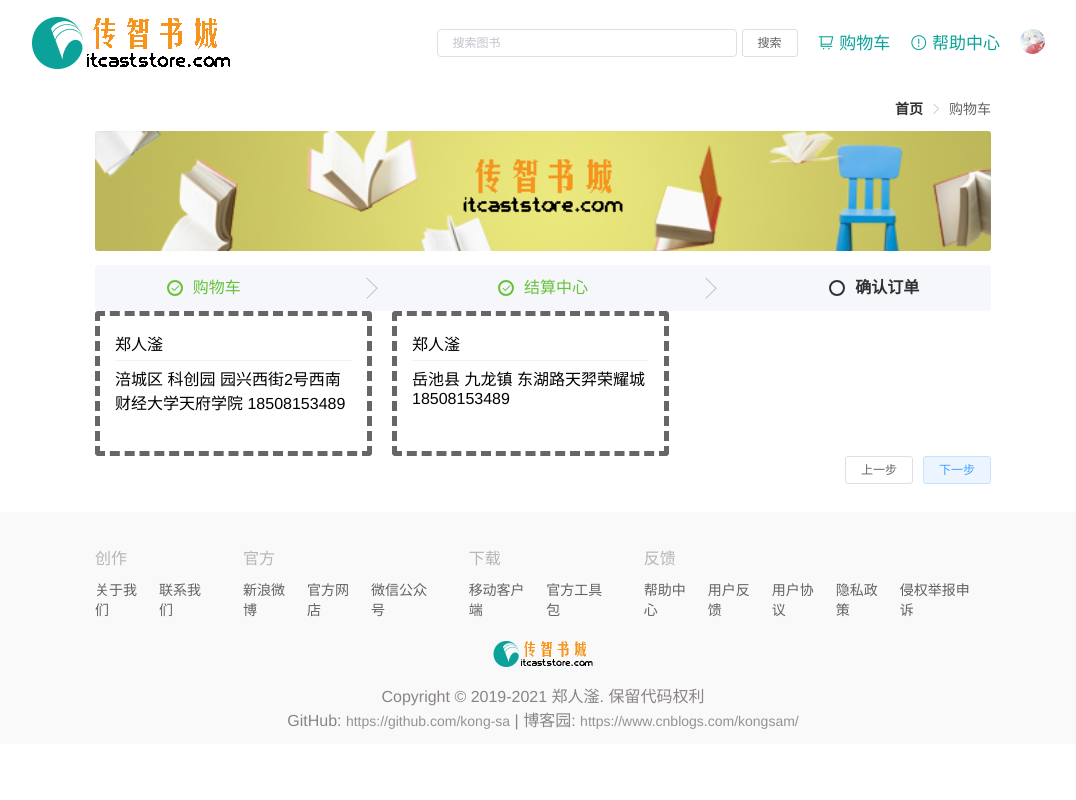
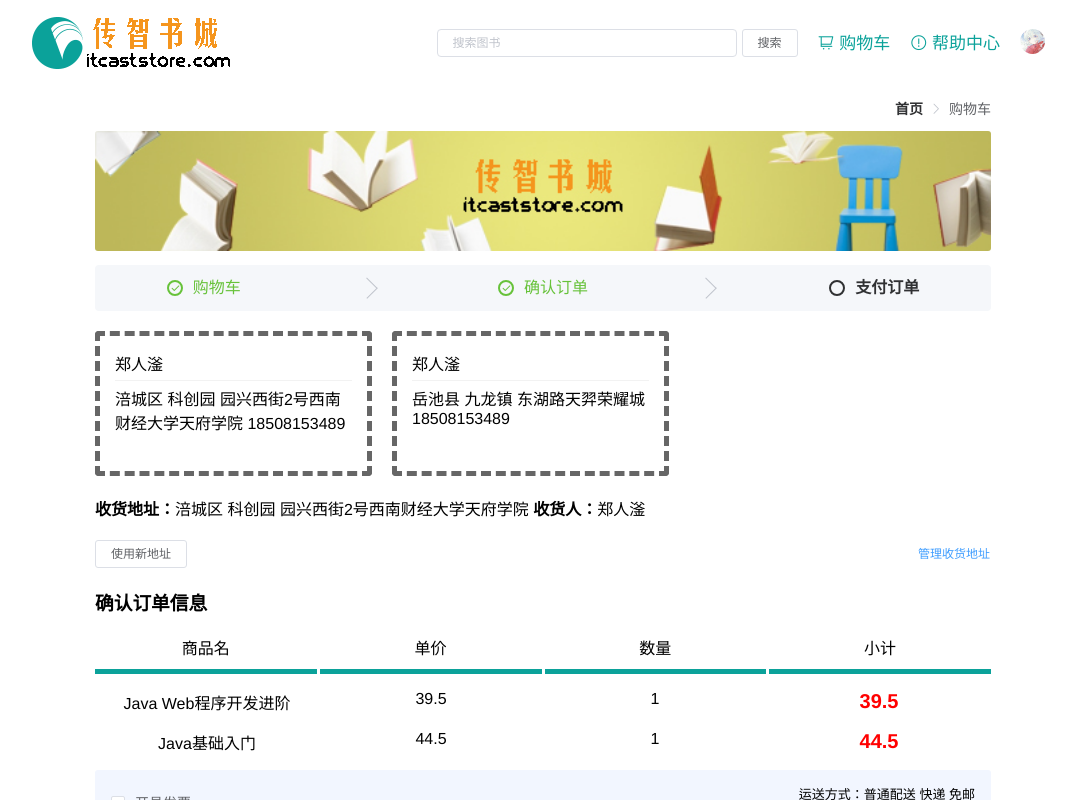
Before and after one commit to shiramashiro/chuanzhi, a Vue app: page /trolley in a window 1280 px wide. Both pictures are taken after a click on the button "下一步". Shown: the top 800 px of the page, without its empty margins (97-1173 px from the left). Built offline with nearby package versions, Linux system fonts and the light colour scheme.

Commit message:
:package: 完成制作购物车页面

```diff
--- a/src/components/ShippingAddress.vue
+++ b/src/components/ShippingLocation.vue
@@ -1,10 +1,10 @@
 <template>
-  <div class="shipping-wrapper" @click="$emit('choose', currentActiveIndex)">
+  <div class="shipping-wrapper" @click="$emit('choose')">
     <div class="shipping-header">
-      {{ address.acceptedName }}
+      {{ location.acceptedName }}
     </div>
     <div class="shipping-body">
-      {{ address.acceptedDetails }} {{ address.phone }}
+      {{ location.acceptedDetails }} {{ location.phone }}
     </div>
   </div>
 </template>
@@ -12,17 +12,10 @@
 <script>
 export default {
   props: {
-    address: {
+    location: {
       type: Object,
       required: true
-    },
-    currentActiveIndex: {
-      type: Number,
-      required: true
     }
-  },
-  data() {
-    return {}
   }
 }
 </script>
--- /dev/null
+++ b/src/components/TableDetails.vue
@@ -0,0 +1,108 @@
+<template>
+  <div class="table-details">
+    <ul class="table-ul">
+      <li class="table-li" v-for="(item, index) in tableTitle" :key="index">
+        {{ item }}
+      </li>
+    </ul>
+    <div class="table-body">
+      <template v-for="(item, index) in tableData">
+        <ul class="table-body-ul" :key="index">
+          <template v-for="(it, i) in item">
+            <li class="table-body-li" :key="i">{{ it }}</li>
+          </template>
+        </ul>
+      </template>
+    </div>
+    <div class="config">
+      <ul class="config-ul">
+        <li class="config-li">
+          <el-checkbox v-model="checked">开具发票</el-checkbox>
+        </li>
+        <li class="config-li">
+          运送方式：普通配送 快递 免邮<br />17:00前付款，今日发货
+        </li>
+      </ul>
+    </div>
+  </div>
+</template>
+
+<script>
+export default {
+  props: {
+    tableTitle: {
+      type: Array,
+      required: true
+    },
+    tableData: {
+      type: Array,
+      required: true
+    }
+  },
+  data() {
+    return {
+      checked: false
+    }
+  }
+}
+</script>
+
+<style lang="scss" scoped>
+.table-details {
+  ul {
+    list-style: none;
+    padding-left: 0;
+  }
+
+  .table-ul {
+    display: flex;
+    flex-direction: row;
+    justify-content: space-between;
+
+    .table-li {
+      padding-bottom: 10px;
+      text-align: center;
+      width: 100%;
+      margin-right: 3px;
+      border-bottom: 5px solid rgb(11, 162, 154);
+    }
+
+    .table-li:last-child {
+      margin-right: 0;
+    }
+  }
+
+  .table-body {
+    .table-body-ul {
+      display: flex;
+      flex-direction: row;
+      justify-content: space-between;
+
+      .table-body-li {
+        width: 100%;
+        text-align: center;
+      }
+
+      .table-body-li:last-child {
+        font-weight: 600;
+        color: red;
+        font-size: 20px;
+      }
+    }
+  }
+
+  .config {
+    background: rgb(242, 246, 255);
+    padding: 1px 16px;
+    border-radius: 3px;
+    font-size: 13px;
+
+    .config-ul {
+      display: flex;
+      flex-direction: row;
+      justify-content: space-between;
+      align-items: center;
+    }
+  }
+}
+</style>
--- /dev/null
+++ b/src/entity/trolley.js
@@ -0,0 +1,8 @@
+export class Trolley {
+  constructor(locationItems, tableData) {
+    this.acceptedName = locationItems.acceptedName
+    this.acceptedDetails = locationItems.acceptedDetails
+    this.phone = locationItems.phone
+    this.tableData = tableData
+  }
+}
--- a/src/views/SignUp.vue
+++ b/src/views/SignUp.vue
@@ -53,7 +53,7 @@
         ></el-input>
       </el-form-item>
       <el-form-item>
-        <el-button @click="submit"
+        <el-button @click="submit()"
           >同意并注册<i class="el-icon-check el-icon--right"></i
         ></el-button>
       </el-form-item>
@@ -122,7 +122,7 @@
     submit() {
       this.$refs.form.validate(valida => {
         if (!valida) return false
-        console.log('s')
+        console.log('提交！')
       })
     }
   }
--- a/src/views/Trolley.vue
+++ b/src/views/Trolley.vue
@@ -1,5 +1,5 @@
 <template>
-  <div class="cart">
+  <div class="trolley">
     <div class="bread-crumb">
       <div class="bread-crumb-wrapper">
         <el-breadcrumb separator-class="el-icon-arrow-right">
@@ -13,11 +13,11 @@
       </div>
       <el-image style="width: 100%; border-radius: 3px" :src="img"></el-image>
     </div>
-    <div class="notlogin-tip" v-if="notlogin">
-      <span class="tip-message">您还没有登陆哟！</span><br />
-      <span class="tip-link"><el-link href="/signin">点击登录</el-link></span>
+    <div class="tip" v-if="!isLogin">
+      <span>您还未登陆</span><br />
+      <el-link href="/signin">点击登录</el-link>
     </div>
-    <div class="cart-wrapper" v-else>
+    <div class="trolley-wrapper" v-else>
       <el-steps
         :active="nextSetpIndex"
         finish-status="success"
@@ -49,33 +49,70 @@
         </el-table>
       </div>
       <div v-else-if="nextSetpIndex === 2" class="settlement">
-        <div class="address">
-          <template v-for="(item, index) in addressItems">
-            <shipping-address
+        <div class="location">
+          <template v-for="(item, index) in locationItems">
+            <shipping-location
               class="li"
               :key="index"
-              @choose="choose($event)"
-              :class="{ active: isActive }"
-              v-bind:currentActiveIndex="index"
-              v-bind:address="item"
-            ></shipping-address>
+              :location="item"
+              @choose="choose(index)"
+            ></shipping-location>
           </template>
         </div>
+        <div style="margin-top: 20px; font-size: 16px">
+          <span style="font-weight: 600">收货地址：</span
+          >{{ locationItems[selectedLocationIndex].acceptedDetails }}
+          <span style="font-weight: 600">收货人：</span
+          >{{ locationItems[selectedLocationIndex].acceptedName }}
+        </div>
+        <div class="settlement-footer">
+          <div class="new-button">
+            <el-button size="mini" @click="$router.push('/new/address')"
+              >使用新地址</el-button
+            >
+          </div>
+          <div class="management">
+            <el-button
+              type="text"
+              size="mini"
+              @click="$router.push('/manage/address')"
+              >管理收货地址</el-button
+            >
+          </div>
+        </div>
+        <h3 style="margin: 0 0 20px 0">确认订单信息</h3>
+        <table-details
+          :tableTitle="tableTitle"
+          :tableData="tableData"
+        ></table-details>
       </div>
-      <div v-else-if="nextSetpIndex === 3" class="identification">3</div>
+      <div v-else-if="nextSetpIndex === 3" class="identification">
+        <div class="payway">
+          <h3>选择支付方式：</h3>
+          <el-radio-group v-model="radio">
+            <el-radio-button label="支付宝"></el-radio-button>
+            <el-radio-button label="微信"></el-radio-button>
+            <el-radio-button label="银联"></el-radio-button>
+          </el-radio-group>
+        </div>
+        <el-button @click="payBills()">确认支付</el-button>
+      </div>
       <div class="step-button">
-        <el-button size="mini" @click="back()">上一步</el-button>
-        <el-button size="mini" @click="next()">下一步</el-button>
+        <el-button size="mini" @click="goLastStep()">上一步</el-button>
+        <el-button size="mini" @click="goNextStep()">下一步</el-button>
       </div>
     </div>
   </div>
 </template>
 
 <script>
-import ShippingAddress from '@/components/ShippingAddress.vue'
+import ShippingLocation from '@/components/ShippingLocation.vue'
+import TableDetails from '@/components/TableDetails.vue'
+
+import { Trolley } from '@/entity/trolley.js'
 
 export default {
-  components: { ShippingAddress },
+  components: { ShippingLocation, TableDetails },
   data() {
     return {
       img: require('@/assets/img/page_ad.jpg'),
@@ -89,6 +126,7 @@
           label: '购物车'
         }
       ],
+      // ！！！购物车书籍，异步数据！！！
       tableData: [
         {
           name: 'Java Web程序开发进阶',
@@ -103,7 +141,8 @@
           smallTotal: 44.5
         }
       ],
-      addressItems: [
+      // ！！！地址信息，异步数据！！！
+      locationItems: [
         {
           acceptedName: '郑人滏',
           acceptedDetails: '涪城区 科创园 园兴西街2号西南财经大学天府学院',
@@ -115,15 +154,17 @@
           phone: '18508153489'
         }
       ],
-      notlogin: false,
+      selectedLocationIndex: 0,
+      tableTitle: ['商品名', '单价', '数量', '小计'],
+      // ！！！用户登录状态，提取到vuex！！！
+      isLogin: true,
       nextSetpIndex: 1,
-      beforeActiveIndex: 0,
-      isActive: false,
-      stepItems: ['购物车', '结算中心', '确认订单']
+      stepItems: ['购物车', '确认订单', '支付订单'],
+      radio: '支付宝'
     }
   },
   methods: {
-    next() {
+    goNextStep() {
       if (this.nextSetpIndex === 3) {
         this.$message({
           type: 'error',
@@ -133,7 +174,7 @@
         this.nextSetpIndex += 1
       }
     },
-    back() {
+    goLastStep() {
       if (this.nextSetpIndex === 1) {
         this.$message({
           type: 'error',
@@ -143,13 +184,23 @@
         this.nextSetpIndex -= 1
       }
     },
-    choose(currentActiveIndex) {}
+    choose(index) {
+      this.selectedLocationIndex = index
+    },
+    // 点击支付，获取地址和所有的表格数据
+    payBills() {
+      let trolley = new Trolley(
+        this.locationItems[this.selectedLocationIndex],
+        this.tableData
+      )
+      console.log(trolley)
+    }
   }
 }
 </script>
 
 <style lang="scss" scoped>
-.cart {
+.trolley {
   margin: 1% 15%;
 
   .bread-crumb {
@@ -160,16 +211,13 @@
     }
   }
 
-  .notlogin-tip {
+  .tip {
     text-align: center;
     margin: 4% 0;
-
-    .tip-message {
-      font-size: 50px;
-    }
+    font-size: 50px;
   }
 
-  .cart-wrapper {
+  .trolley-wrapper {
     .table {
       margin-bottom: 15px;
     }
@@ -180,7 +228,10 @@
     }
 
     .settlement {
-      .address {
+      margin-bottom: 20px;
+
+      .location {
+        margin: 20px 0 0 0;
         display: flex;
         flex-direction: row;
 
@@ -191,10 +242,22 @@
         .li:last-child {
           margin-right: 0;
         }
+      }
 
-        .active {
-          border: 5px dashed rgb(11, 162, 154);
-        }
+      .settlement-footer {
+        display: flex;
+        align-items: center;
+        flex-direction: row;
+        justify-content: space-between;
+        margin: 20px 0 20px 0;
+      }
+    }
+
+    .identification {
+      margin: 20px 0;
+
+      .payway {
+        margin: 20px 0;
       }
     }
   }
```
